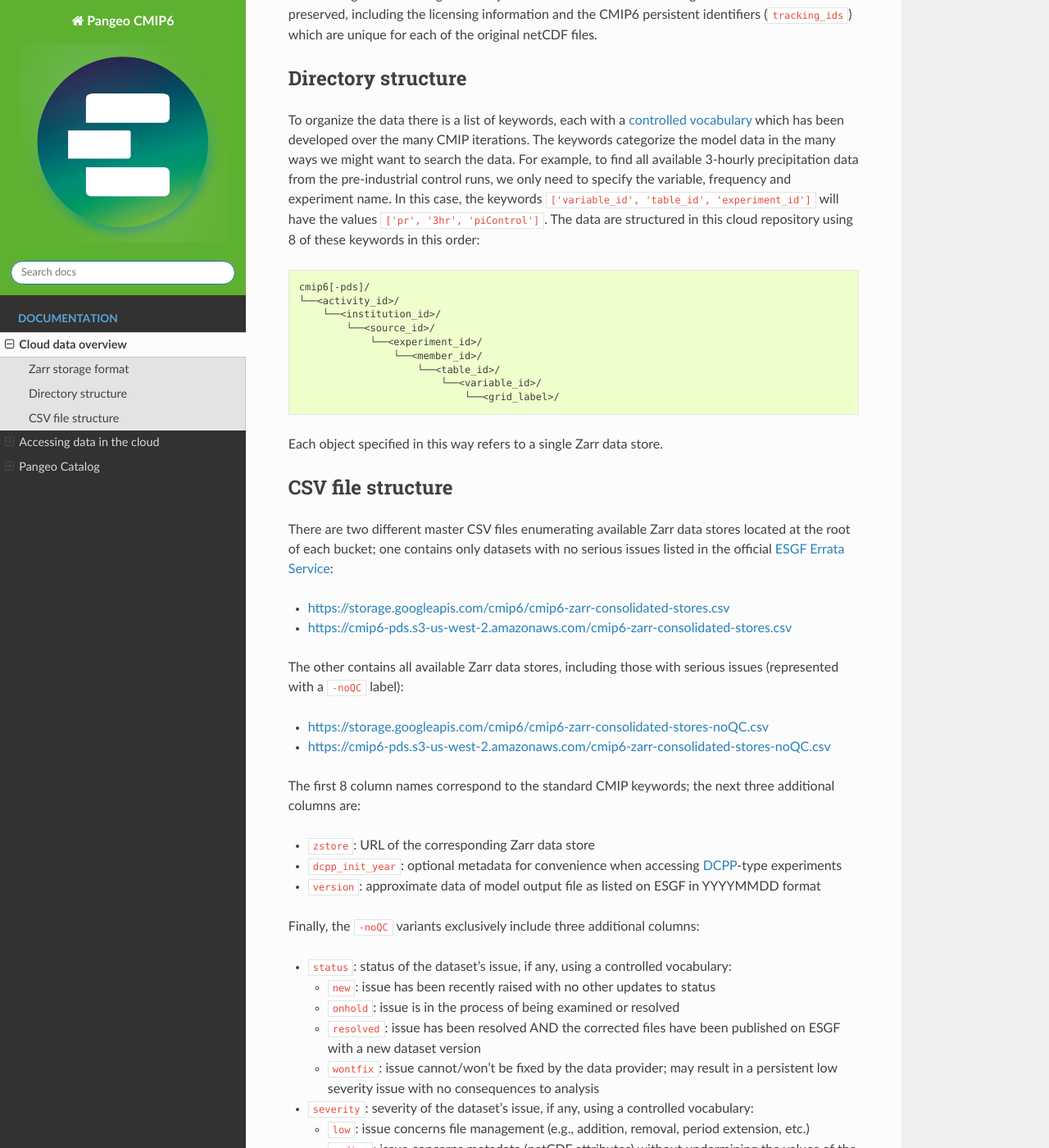
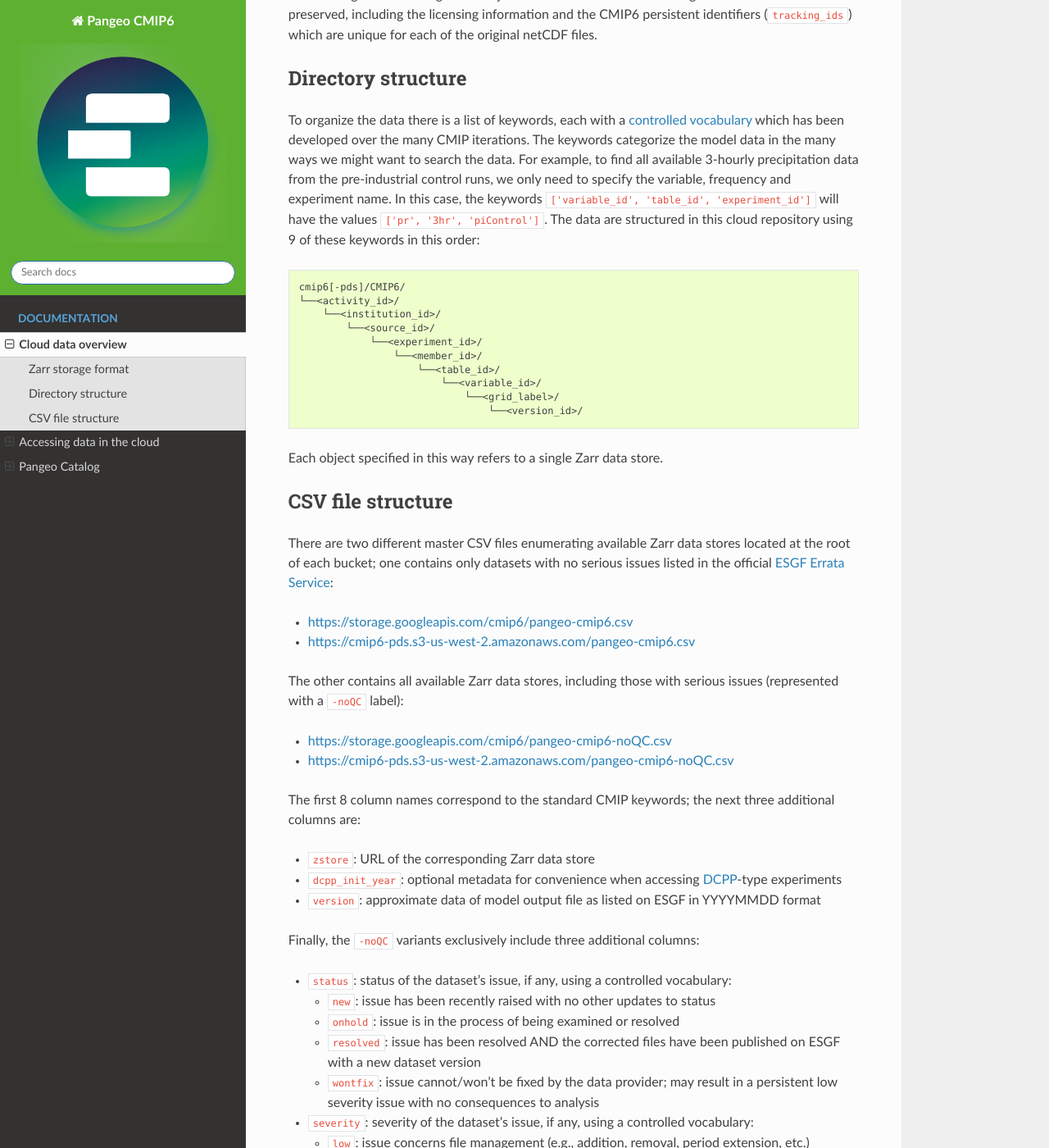
Before and after one commit to pangeo-data/pangeo-cmip6-cloud, a Sphinx documentation site: the page built from docs/overview.rst, in a window 1280 px wide and 1400 px high, scrolled down 716 px. Shown: the whole window at 82% size. Built offline with Sphinx 7.4.7 and the Read the Docs theme 2.0.0, drawn with Linux system fonts in a browser that asks for light colours; some of the changed lines change nothing that is shown; some of the changed text lies outside the part shown.

Commit message:
Update overview.rst

```diff
--- a/docs/overview.rst
+++ b/docs/overview.rst
@@ -25,9 +25,9 @@ To organize the data there is a list of keywords, each with a `controlled vocabu
 The keywords categorize the model data in the many ways we might want to search the data.
 For example, to find all available 3-hourly precipitation data from the pre-industrial control runs, we only need to specify the variable, frequency and experiment name.
 In this case, the keywords ``['variable_id', 'table_id', 'experiment_id']`` will have the values ``['pr', '3hr', 'piControl']``.
-The data are structured in this cloud repository using 8 of these keywords in this order::
+The data are structured in this cloud repository using 9 of these keywords in this order::
 
-  cmip6[-pds]/
+  cmip6[-pds]/CMIP6/
   └──<activity_id>/
       └──<institution_id>/
           └──<source_id>/
@@ -36,6 +36,7 @@ The data are structured in this cloud repository using 8 of these keywords in th
                       └──<table_id>/
                           └──<variable_id>/
                               └──<grid_label>/
+                                  └──<version_id>/
 
 Each object specified in this way refers to a single Zarr data store.
 
@@ -43,13 +44,13 @@ CSV file structure
 ------------------
 There are two different master CSV files enumerating available Zarr data stores located at the root of each bucket; one contains only datasets with no serious issues listed in the official `ESGF Errata Service <https://errata.es-doc.org/static/index.html>`_:
 
-- https://storage.googleapis.com/cmip6/cmip6-zarr-consolidated-stores.csv
-- https://cmip6-pds.s3-us-west-2.amazonaws.com/cmip6-zarr-consolidated-stores.csv
+- https://storage.googleapis.com/cmip6/pangeo-cmip6.csv
+- https://cmip6-pds.s3-us-west-2.amazonaws.com/pangeo-cmip6.csv
 
 The other contains all available Zarr data stores, including those with serious issues (represented with a ``-noQC`` label):
 
-- https://storage.googleapis.com/cmip6/cmip6-zarr-consolidated-stores-noQC.csv
-- https://cmip6-pds.s3-us-west-2.amazonaws.com/cmip6-zarr-consolidated-stores-noQC.csv
+- https://storage.googleapis.com/cmip6/pangeo-cmip6-noQC.csv
+- https://cmip6-pds.s3-us-west-2.amazonaws.com/pangeo-cmip6-noQC.csv
 
 The first 8 column names correspond to the standard CMIP keywords; the next three additional columns are:
 
@@ -75,4 +76,4 @@ Finally, the ``-noQC`` variants exclusively include three additional columns:
 
 - ``issue_url``: link to view the issue on ESGF Errata Service
 
-Although there are currently over 250,000 entries, these files can be viewed in any spreadsheet application and the entries can be sorted, selected and discovered quickly and efficiently.
+Although there are currently over 400,000 entries, these files can be viewed in any spreadsheet application and the entries can be sorted, selected and discovered quickly and efficiently.
```
